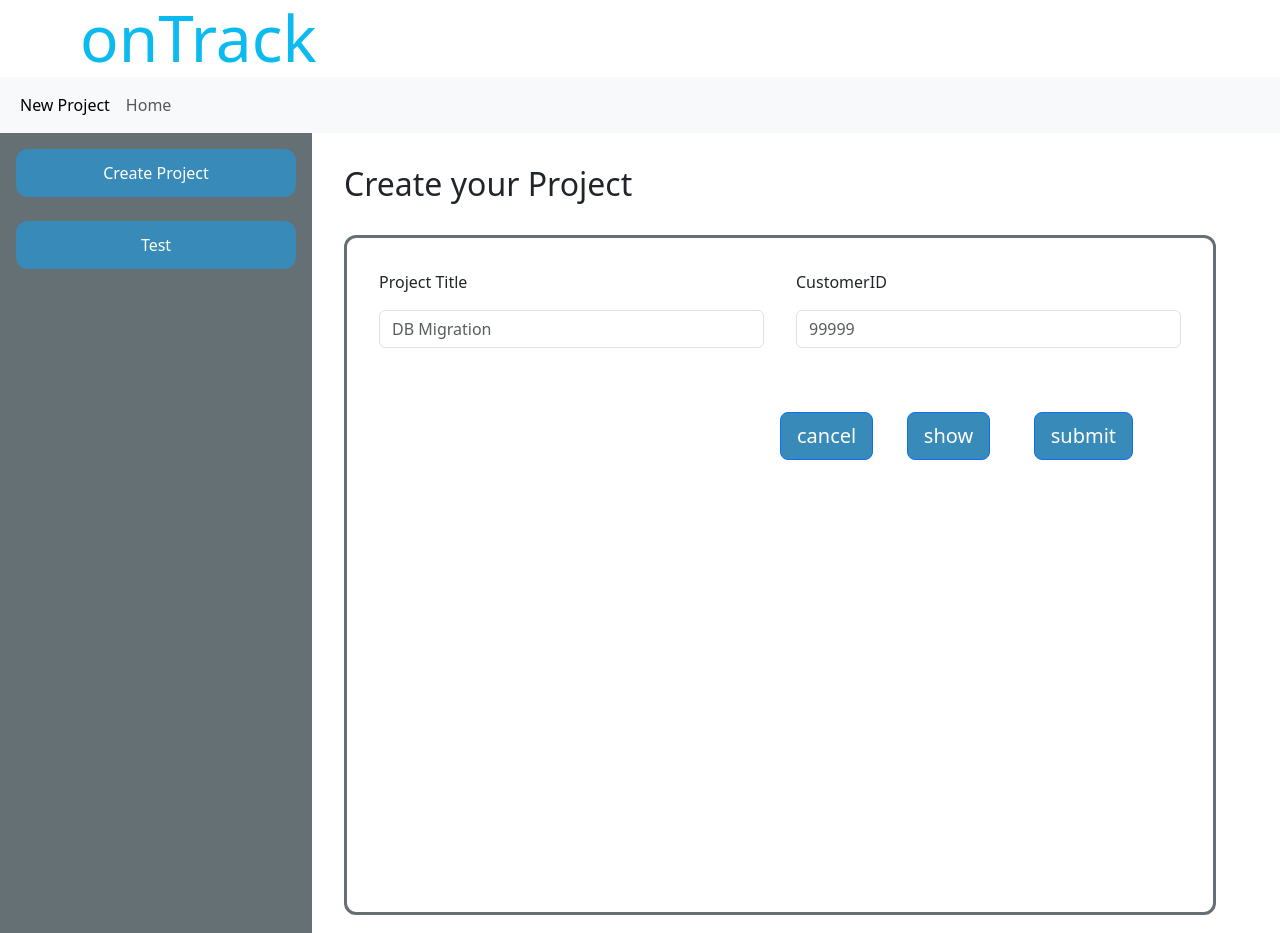
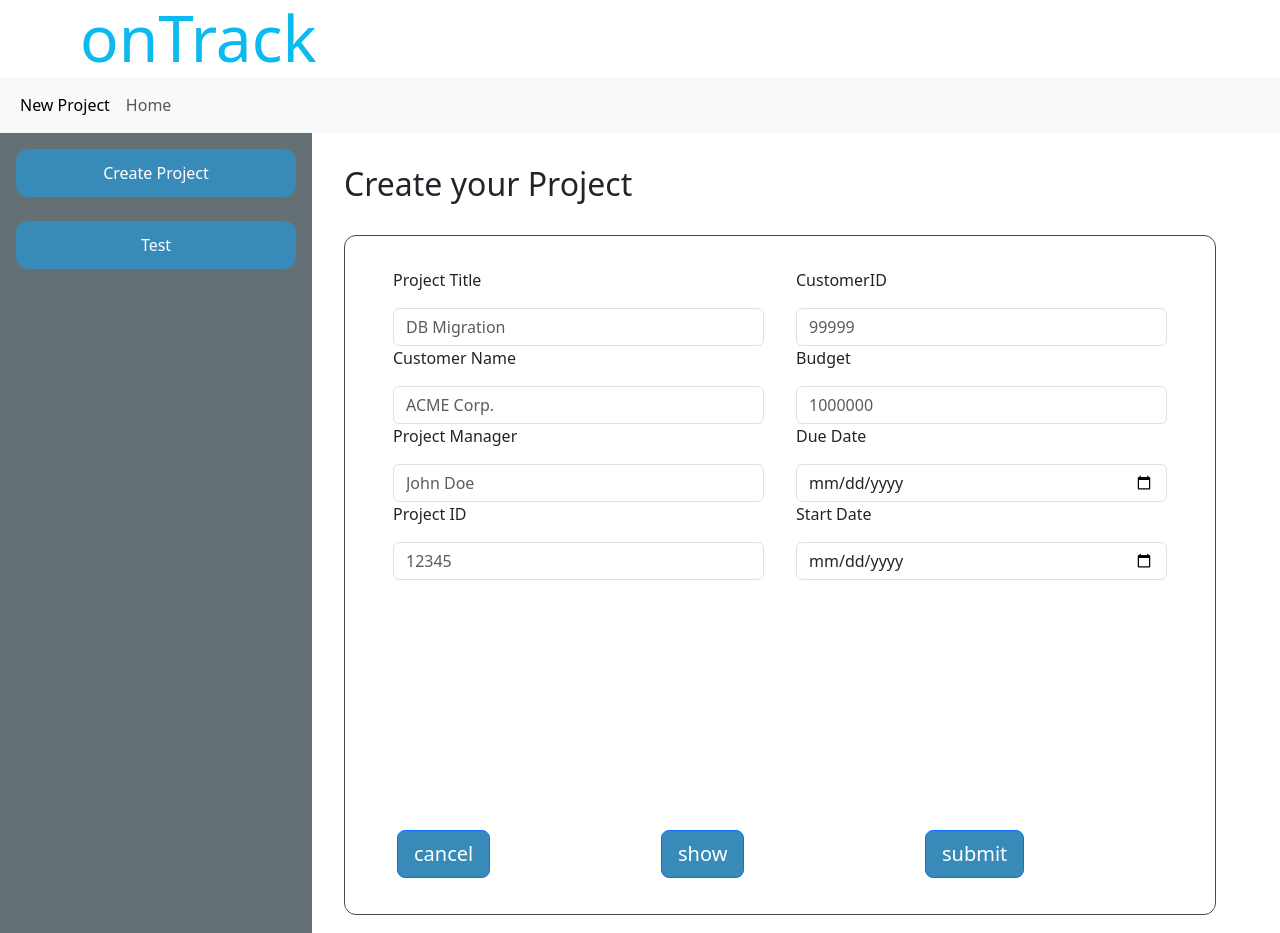
Before and after one commit to robinkiefer2001/OnTrack, a SvelteKit app in the folder frontend/: page /newproject in a window 1280 px wide. Both pictures are taken after a click on the button "Create Project". Built offline with nearby package versions, Linux system fonts and the light colour scheme.

Commit message:
Refactor project creation form and remove obsolete project route

```diff
--- a/frontend/src/app.css
+++ b/frontend/src/app.css
@@ -47,15 +47,6 @@ h2 {
     align-items: flex-end;
 }
 
-.divFormSplit {
-    border-radius: 12px;
-    border-color: #657074;
-    border-style: solid;
-    margin-left: 2rem;
-    margin-right: 2rem;
-    display: flex;;
-}
-
 .sideTitle {
     background-color: #ffffff;
     font-style: bold;
@@ -86,20 +77,46 @@ h2 {
 
 .divSpliter {
   height: 85vh;
+  display: flex;
+  flex-direction: column;
+  border: 1px solid #494949;
+  border-radius: 12px;
+  margin-left: 2rem;
+  margin-right: 2rem;
+}
+
+.divFormSplit {
+  display: flex;
+  flex: 1;
+  margin-left: 1rem;
+  margin-right: 1rem;
+}
+
+.divFormPrjLeft {
+  flex: 1;
+}
+
+.divFormPrjRight {
+  flex: 1;
 }
 
 .divFormSubmitSplit {
   display: flex;
+  width: 100%;
+  gap: 10px;
+  padding: 20px;
 }
 
 .divFormCancel {
   flex: 1;
+  margin-left: 1rem;
 }
 
 .divFormSubmit {
   flex: 1;
+  margin-right: 2rem;
 }
 
-.divFormShow{
+.divFormShow {
   flex: 1;
 }
--- a/frontend/src/routes/newproject/+page.svelte
+++ b/frontend/src/routes/newproject/+page.svelte
@@ -2,7 +2,12 @@
     interface Project {
         title: string;
         customerID: number | null;
-        owner: string;
+        projectID: number | null;
+        customerName: string;
+        dueDate: Date | null;
+        startDate: Date | null;
+        budget: number | null;
+        projectManager: string;
     }
     let currentProject: Project | null = null;
 
@@ -10,7 +15,12 @@
         currentProject = {
             title: "",
             customerID: null,
-            owner: "",
+            customerName: "",
+            budget: null,
+            dueDate: null,
+            startDate: null,
+            projectID: null,
+            projectManager: "",
         };
     }
 
@@ -76,7 +86,8 @@
         <div class="divMain">
             {#if currentProject}
                 <h2>Create your Project</h2>
-                <div class="divFormSplit divSpliter">
+                <div class="divSpliter">
+                    <div class="divFormSplit">
                         <div class="divFormPrjLeft">
                             <div>
                                 <p class="formPrj">Project Title</p>
@@ -86,6 +97,36 @@
                                     placeholder="DB Migration"
                                     aria-label="default input example"
                                     bind:value={currentProject.title}
+                                />
+                            </div>
+                            <div>
+                                <p class="formPrj">Customer Name</p>
+                                <input
+                                    class="form-control formPrj"
+                                    type="text"
+                                    placeholder="ACME Corp."
+                                    aria-label="default input example"
+                                    bind:value={currentProject.customerName}
+                                />
+                            </div>
+                            <div>
+                                <p class="formPrj">Project Manager</p>
+                                <input
+                                    class="form-control formPrj"
+                                    type="text"
+                                    placeholder="John Doe"
+                                    aria-label="default input example"
+                                    bind:value={currentProject.projectManager}
+                                />
+                            </div>
+                            <div>
+                                <p class="formPrj">Project ID</p>
+                                <input
+                                    class="form-control formPrj"
+                                    type="text"
+                                    placeholder="12345"
+                                    aria-label="default input example"
+                                    bind:value={currentProject.projectID}
                                 />
                             </div>
                         </div>
@@ -99,6 +140,36 @@
                                     aria-label="default input example"
                                     bind:value={currentProject.customerID}
                                 />
+                            </div>
+                            <div>
+                                <p class="formPrj">Budget</p>
+                                <input
+                                    class="form-control formPrj"
+                                    type="text"
+                                    placeholder="1000000"
+                                    aria-label="default input example"
+                                    bind:value={currentProject.budget}
+                                />
+                            </div>
+                            <div>
+                                <p class="formPrj">Due Date</p>
+                                <input
+                                    class="form-control formPrj"
+                                    type="date"
+                                    aria-label="default input example"
+                                    bind:value={currentProject.dueDate}
+                                />
+                            </div>
+                            <div>
+                                <p class="formPrj">Start Date</p>
+                                <input
+                                    class="form-control formPrj"
+                                    type="date"
+                                    aria-label="default input example"
+                                    bind:value={currentProject.startDate}
+                                />
+                            </div>
+                        </div>
                     </div>
                     <div class="divFormSubmitSplit">
                         <div class="divFormCancel">
@@ -124,7 +195,6 @@
                         </div>
                     </div>
                 </div>
-                </div>
             {/if}
         </div>
     </div>
```
Also changed, not shown: frontend/src/routes/projects/+page.svelte (deleted, +0 -97 lines). Lines whose indentation alone changed are shown as unchanged.
